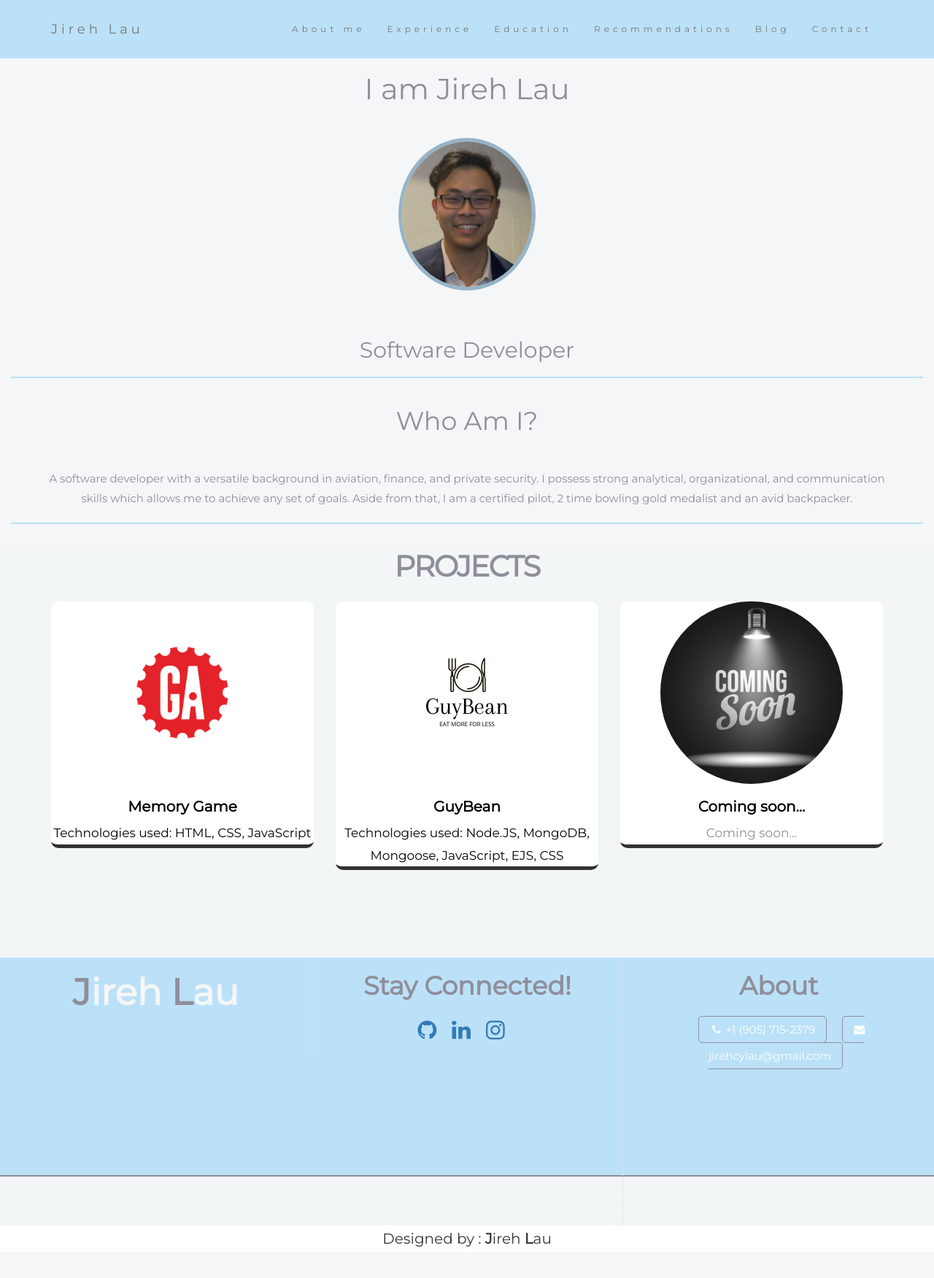
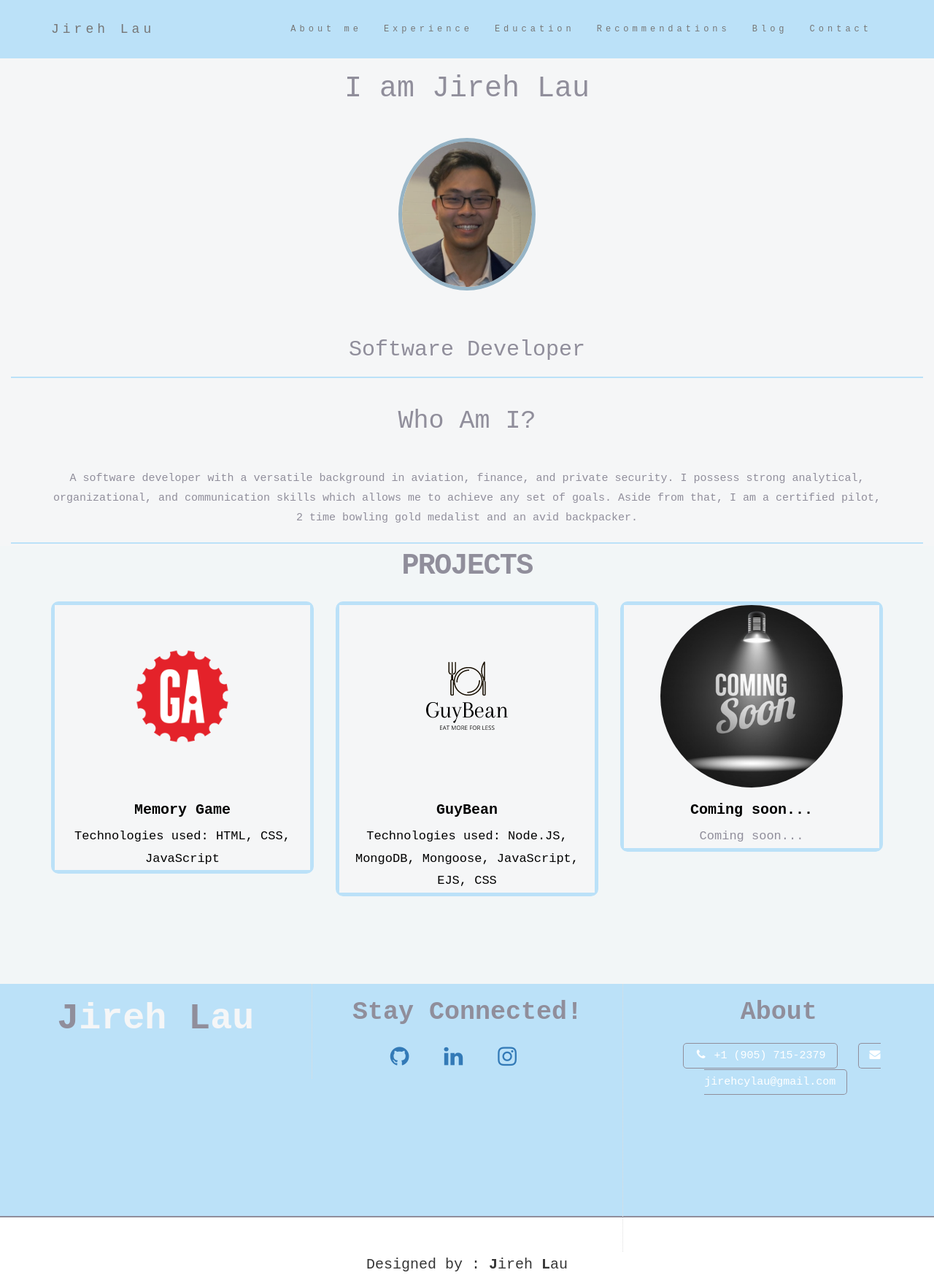
Before and after one commit to jirehlau/Portfolio-testing, a web app: file index.html in a window 1280 px wide. Shown: the whole page at 73% size. Before the commit the page ends 1708 px from the top, so only its background shows below. Run offline with its HTML, style and script files only (its server is not run), Linux system fonts and the light colour scheme; some libraries are stand-ins or nearby versions.

Commit message:
modified pages

```diff
--- a/assets/style/aboutMe.css
+++ b/assets/style/aboutMe.css
@@ -1,7 +1,7 @@
 *{
     border: 0;
     margin: 0;
-
+    font-family: 'Courier New', Courier, monospace;
 }
 /* Navbar Section  */
 
--- a/assets/style/contact.css
+++ b/assets/style/contact.css
@@ -1,7 +1,9 @@
 /* Navbar
 Navbar
 Navbar */
-
+*{
+    font-family: 'Courier New', Courier, monospace;
+}
 .container-fluid {
   padding-top: 70px;
   padding-bottom: 70px;
--- a/assets/style/recommendations.css
+++ b/assets/style/recommendations.css
@@ -1,7 +1,7 @@
 *{
     border: 0;
     margin: 0;
-
+    font-family: 'Courier New', Courier, monospace;
 }
 /* Navbar Section  */
 
--- a/assets/style/style.css
+++ b/assets/style/style.css
@@ -1,7 +1,7 @@
 *{
     border: 0;
     margin: 0;
-
+    font-family: 'Courier New', Courier, monospace;
 }
 
 body {
@@ -55,7 +55,7 @@ h1
 {
 	width:100%;
 	height:auto;
-	border-bottom:5px #323233 solid;
+	/* border-bottom:5px #323233 solid; */
 	background:#fff;
 	text-align:center;
 	border-radius:10px;
@@ -142,7 +142,7 @@ Footer section below */
 .footer-top {
   background-color: #bbe1f8;
   border-bottom: 2px solid #908e9b;
-  height: 300px;
+  height: 200px;
 }
 
 .text-center {
--- a/index.html
+++ b/index.html
@@ -82,13 +82,13 @@
     <div class="col-lg-4">
     <div class="our-team-main">
 
-    <div class="team-front">
+    <div class="team-front" style="background-color: #f5f6f7; border: 5.5px #bbe1f8 solid">
     <img src="/assets/gaLogo.png" class="img-fluid" style="width: 250px; height: 250px"/>
     <h3 style="color: black;">Memory Game</h3>
     <p style="color: black; font-size: 17px;">Technologies used: HTML, CSS, JavaScript</p>
     </div>
 
-    <div class="team-back" style="background-color: #f5f5f5; height: 300px">
+    <div class="team-back" style="background-color: #f5f5f5; height: 350px;">
     <span style="color: #908e9b;font-size: 15px;">
     This is a memory game I created for my first Project at General Assembly.
     The main point of the game is to have all the cards to show within a time period of 60 seconds.
@@ -105,8 +105,8 @@
     <div class="col-lg-4">
     <div class="our-team-main">
 
-    <div class="team-front">
-    <img src="/assets/GuyBean New.jpg" class="img-fluid" style="width: 250px; height: 250px"/>
+    <div class="team-front" style="background-color: #f5f6f7; border: 5.5px #bbe1f8 solid">
+    <img src="/assets/GuyBean-Logo.png" class="img-fluid" style="width: 250px; height: 250px;"/>
     <h3 style="color: black;">GuyBean</h3>
     <p style="color: black; font-size: 17px;">Technologies used: Node.JS, MongoDB, Mongoose, JavaScript, EJS, CSS</p>
     </div>
@@ -125,12 +125,12 @@
     </div>
     <!--Project-2-->
 
-<!--Project-2-->
+<!--Project-3-->
 <div class="col-lg-4">
   <div class="our-team-main">
 
-  <div class="team-front">
-  <img src="/assets/comingSoon.jpeg" class="img-fluid" style="width: 250px; height: 250px"/>
+  <div class="team-front" style="background-color: #f5f6f7; border: 5.5px #bbe1f8 solid">
+  <img src="/assets/comingSoon.jpeg" class="img-fluid" style="width: 250px; height: 250px;"/>
   <h3 style="color: black;">Coming soon...</h3>
   <p style="color: black; font-size: 17px; color: #908e9b;">Coming soon...</p>
   </div>
@@ -143,7 +143,7 @@
 
 </div>
 </div>
-<!--Project-2-->
+<!--Project-3-->
 
 
 </div>
@@ -152,8 +152,8 @@
 <!-- Footer
 Footer
 Footer -->
-<div class="container-fluid" style="padding-bottom: 0px;">
-  <div class="row footer-top">
+<div class="container-fluid" style="padding-bottom: 0px; height: 200px;">
+  <div class="row footer-top" style="height: 320px;">
       <div class="col-sm-4 text-center">
           <h4 class="ft-text-title" style="font-size: 50px;">J<b style="color: #f5f6f7">ireh</b> L<b style="color: #f5f6f7">au</b></h4>
           <h6 class="ft-desp">
@@ -178,11 +178,8 @@ Footer -->
           </div>
       </div>
   </div>
-<div class="bottomFooter" style="height: 60px; text-align: center;">
-  <div class="dbJirehLau">
-    <a href="#" target="_blank" class="text-pp-crt" style="padding-top: -20px;">Designed by : <b>J</b>ireh <b>L</b>au</a>
-  </div>
-</div>
+  <div class="lowerFooter" style="text-align: center;">
+    <a href="#" target="_blank" class="text-pp-crt">Designed by : <b>J</b>ireh <b>L</b>au</a>
 </div>
 
 </body>
```
Also changed, not shown: recommendations.html (+8 -8 lines).
